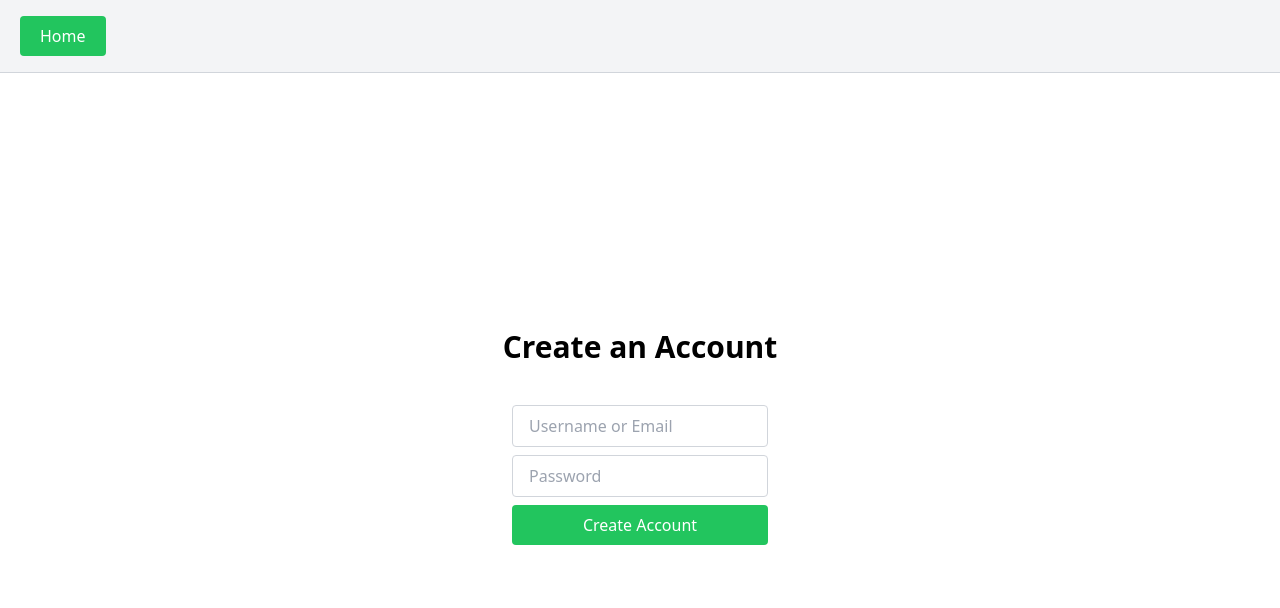
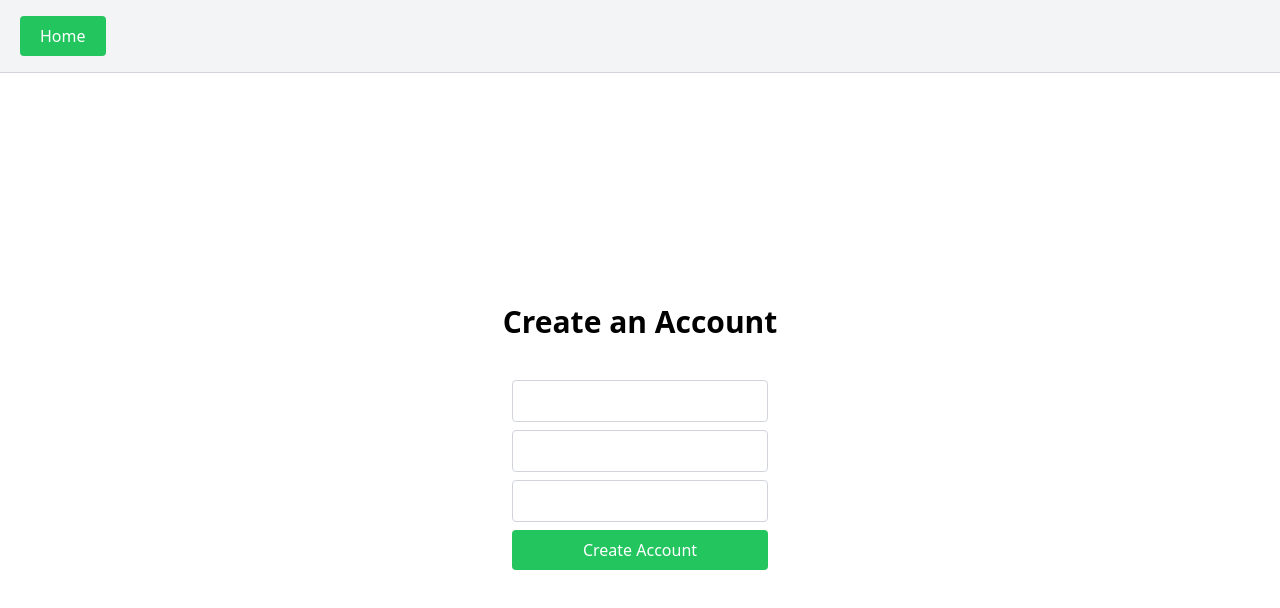
Before and after one commit to RKulkarni04/SoftwareEngineeringEntryPoint, a plain HTML site: page signup.html in a window 1280 px wide. Drawn offline with nearby package versions, Linux system fonts and the light colour scheme.

Commit message:
Fixed signup to allow for backend integration

```diff
--- a/signup.html
+++ b/signup.html
@@ -19,10 +19,12 @@
     <main class="flex-1 flex flex-col justify-center items-center p-5">
         <h1 class="text-3xl font-bold mb-5">Create an Account</h1>
 
-        <form class="flex flex-col justify-center gap-2 flex-wrap mt-5">
-            <input type="text" placeholder="Username or Email" required
+        <form action="/create-account" method="POST" class="flex flex-col justify-center gap-2 flex-wrap mt-5">
+            <input type="text" name="Username" required
                 class="px-4 py-2 text-base border border-gray-300 rounded w-64 max-w-full">
-            <input type="text" placeholder="Password" required
+            <input type="text" name="Email" required
+                class="px-4 py-2 text-base border border-gray-300 rounded w-64 max-w-full">
+            <input type="text" name="Password" required
                 class="px-4 py-2 text-base border border-gray-300 rounded w-64 max-w-full">
             <button type="submit" class="px-4 py-2 text-white bg-green-500 rounded hover:bg-green-700 transition">Create Account</button>
         </form>
```
Also changed, not shown: landing.html (+0 -1 lines).
